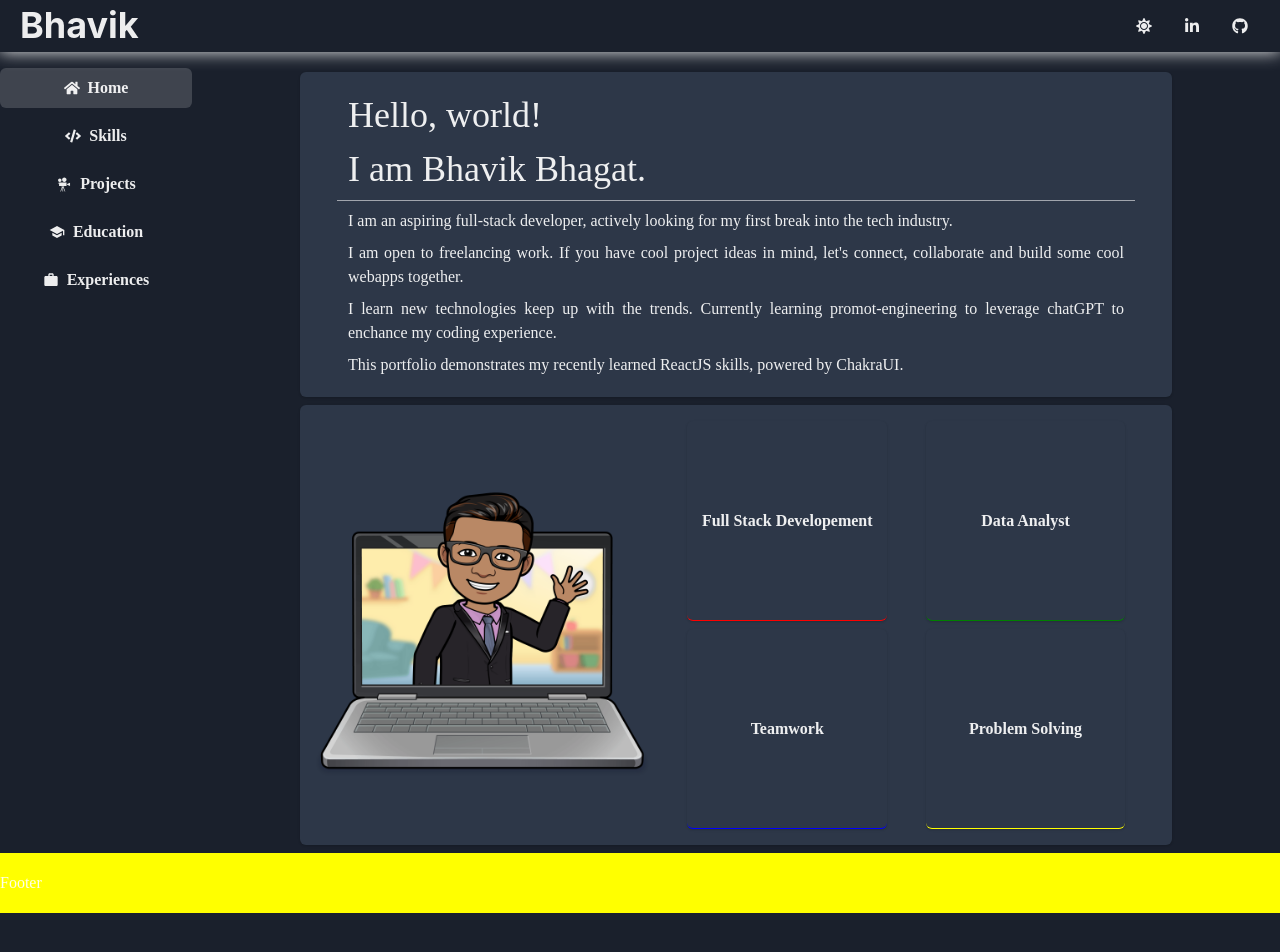
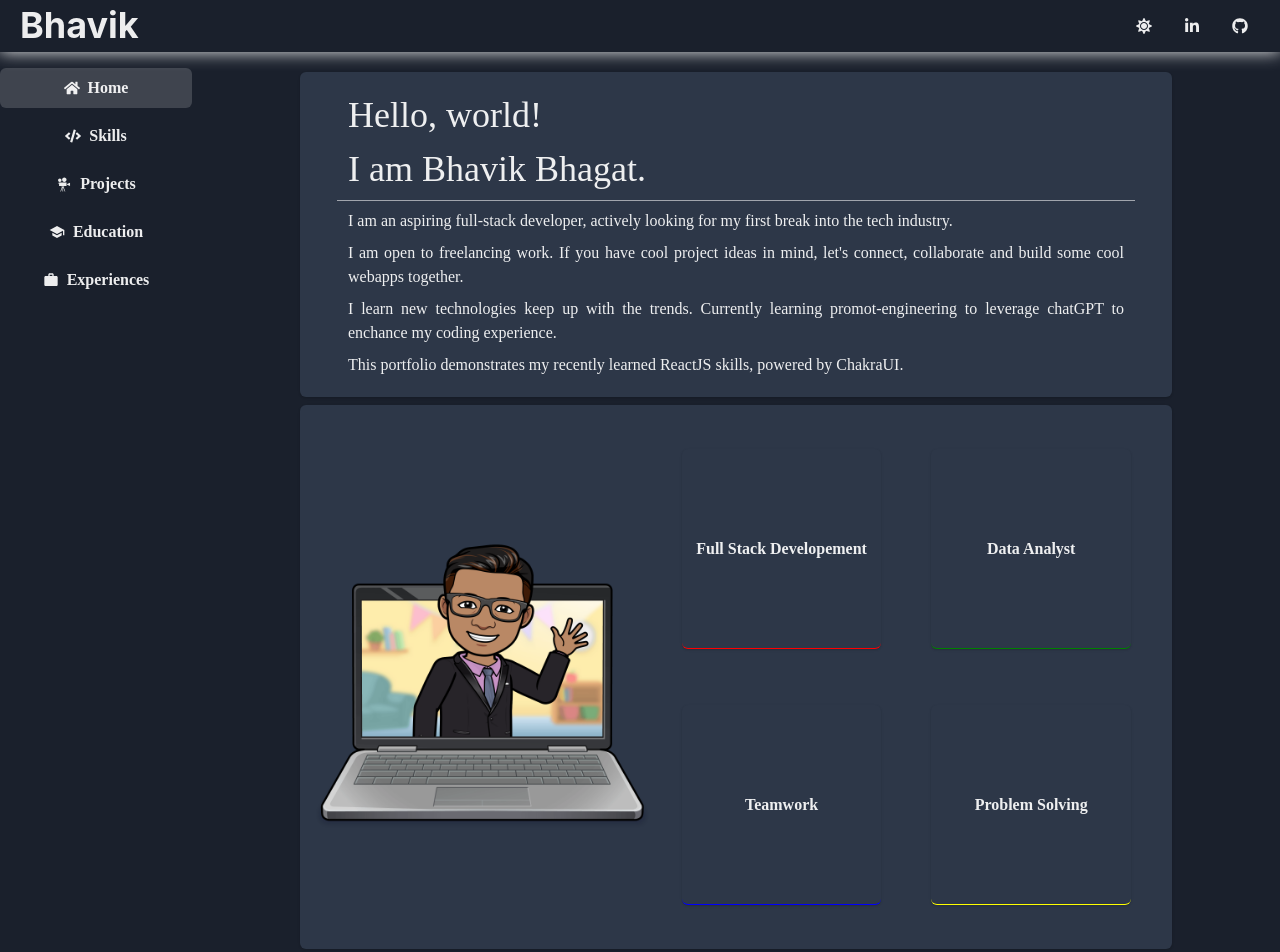
Before and after one commit to bhavik-knight/portfolio-chakra, a React (Vite) app in the folder react/frontend/: page / in a window 1280 px wide. Shown: the top 952 px of the page. Before the commit the page ends 913 px from the top, so only its background shows below. Built offline with nearby package versions, Linux system fonts and the light colour scheme.

Commit message:
fixed home page - overlap with footer

```diff
--- a/react/frontend/src/components/Home.jsx
+++ b/react/frontend/src/components/Home.jsx
@@ -44,21 +44,21 @@ function Home() {
             </Card>
 
             <Card as="section" p={4} _hover={{ boxShadow: "4px 4px 16px" }}>
-                <Stack direction={{ base: "column", xl: "row" }} >
-                    <AspectRatio ratio={1}
+                <Stack direction={{ base: "column", xl: "row" }}>
+                    <Flex
                         width={{ base: "100%", xl: "40%" }}
+                        boxSize={{ base: "base", md: "md", lg: "lg" }}
+                        mx="auto"
                     >
-                        <Flex boxSize={{ base: "base", md: "md", lg: "lg" }}>
-                            <Image src="./logos/bhavik_sticker.png" objectFit="fill" alt="bhavik sticker" />
-                        </Flex>
-                    </AspectRatio>
+                        <Image src="./logos/bhavik_sticker.png" objectFit="contain" alt="bhavik sticker" />
+                    </Flex>
                     <Flex
-                        gap={2}
                         width={{ base: "100%", xl: "60%" }}
                         direction={{ base: "column", xl: "row" }}
-                        justifyContent="space-evenly"
+                        justifyContent="space-around"
                         alignItems="center"
                         wrap="wrap"
+                        p={0}
                     >
                         <Card
                             as={Center}
@@ -69,7 +69,7 @@ function Home() {
                             className="homeSkills"
                         >
                             <Text as="strong" className="homeSkillName">Full Stack Developement</Text>
-                            <CardBody className="homeSkillDetails" width="100%" textAlign="justify">
+                            <CardBody className="homeSkillDetails" textAlign="justify">
                                 <Text noOfLines={[2, 4, 8]}>
                                     Worked on numerous Full Stack project using Django, Flask, PHP, HTML, CSS, JavaScript, jQuery, Bootstrap, ReactJS, ChakraUI, MySQL, Postgreq and hosted the projects on Heroku and AWS using Apache server.
                                 </Text>
@@ -84,7 +84,7 @@ function Home() {
                             className="homeSkills"
                         >
                             <Text as="strong" className="homeSkillName">Data Analyst</Text>
-                            <CardBody className="homeSkillDetails" width="100%" textAlign="justify">
+                            <CardBody className="homeSkillDetails" textAlign="justify">
                                 <Text noOfLines={[2, 4, 8]}>
                                     Worked on the projects executing ETL operations to create data-pipelines to do EDA, and communicated the results using the tools like Numpy, Pandas, Plotly, Ggplot, etc.
                                 </Text>
@@ -100,7 +100,7 @@ function Home() {
                             className="homeSkills"
                         >
                             <Text as="strong" className="homeSkillName">Teamwork</Text>
-                            <CardBody className="homeSkillDetails" width="100%" textAlign="justify">
+                            <CardBody className="homeSkillDetails" textAlign="justify">
                                 <Text noOfLines={[2, 4, 8]}>
                                     Completed several projects as a team where I contributed during each stage. Experience as a scrum master as well as scribe using the tools like project management tools like Jira, Trello, etc.
                                 </Text>
@@ -115,7 +115,7 @@ function Home() {
                             className="homeSkills"
                         >
                             <Text as="strong" className="homeSkillName">Problem Solving</Text>
-                            <CardBody className="homeSkillDetails" width="100%" textAlign="justify">
+                            <CardBody className="homeSkillDetails" textAlign="justify">
                                 <Text noOfLines={[2, 4, 8]}>
                                     Leverage critical thinking, analytical skills, logic and reasoning, in combination with tools like Google, Stackoverflow, chatGPT, and when required help of experienced colleauge to solve the problems.
                                 </Text>
```
Also changed, not shown: react/frontend/src/components/Skills.css (deleted).
